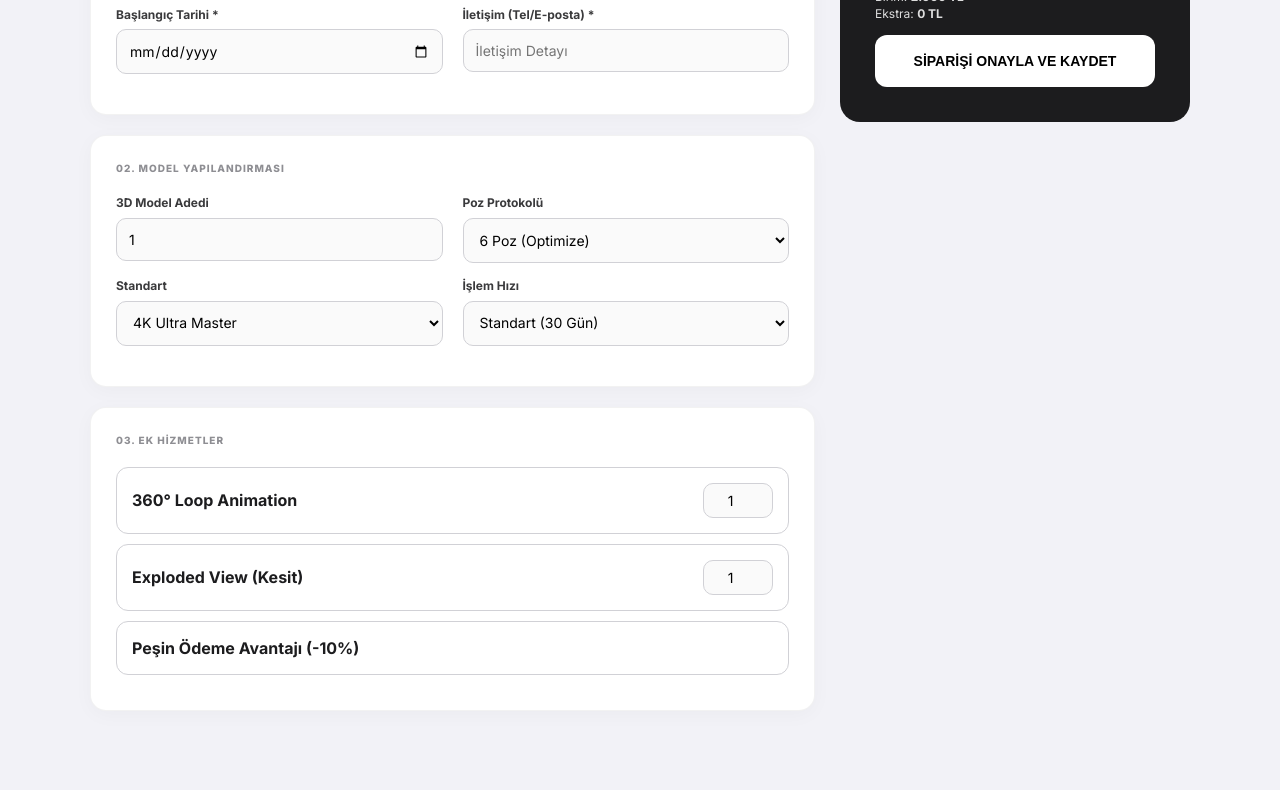
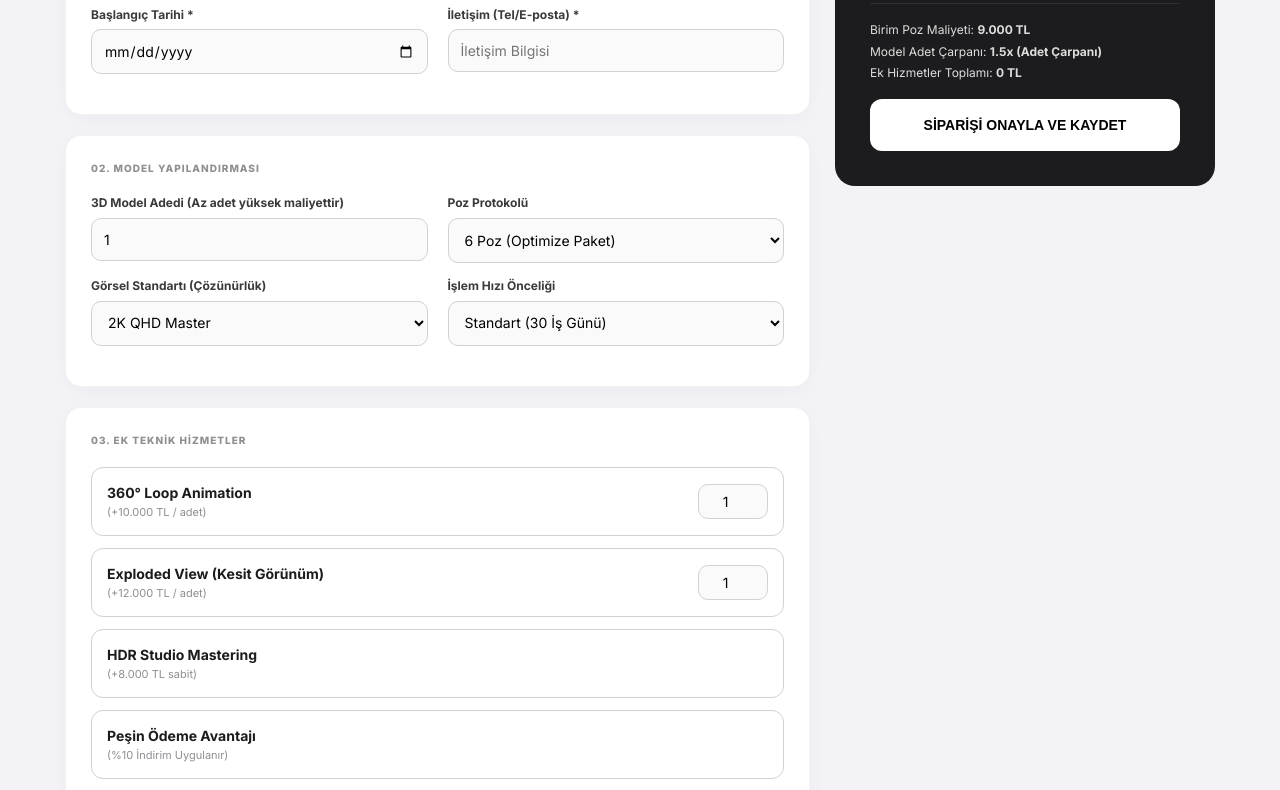
Before and after one commit to edikez/cg-order-system, a website: page index.html in a window 1280 px wide. Shown: the part 263-1053 px from the top of the page. Drawn offline with Linux system fonts and the light colour scheme.

Commit message:
Refactor styles and update service options in index.html
Updated layout styles and improved labels for clarity. Adjusted pricing and added new options for services.

```diff
--- a/index.html
+++ b/index.html
@@ -10,31 +10,34 @@
     :root { --bg: #f2f2f7; --card: #ffffff; --text: #1c1c1e; --accent: #007aff; --border: #d1d1d6; }
     * { margin: 0; padding: 0; box-sizing: border-box; -webkit-font-smoothing: antialiased; }
     body { background-color: var(--bg); color: var(--text); font-family: 'Inter', sans-serif; padding: 40px 20px; line-height: 1.4; }
-    .container { max-width: 1100px; margin: 0 auto; }
+    .container { max-width: 1150px; margin: 0 auto; }
     .site-header { margin-bottom: 30px; border-left: 6px solid var(--text); padding-left: 20px; }
     .card { background: var(--card); border-radius: 16px; padding: 25px; box-shadow: 0 4px 20px rgba(0,0,0,0.03); margin-bottom: 20px; border: 1px solid rgba(0,0,0,0.05); }
     .card-label { font-size: 10px; font-weight: 800; color: #8e8e93; text-transform: uppercase; letter-spacing: 1px; margin-bottom: 20px; display: block; }
-    .main-layout { display: grid; grid-template-columns: 1fr 350px; gap: 25px; }
+    .main-layout { display: grid; grid-template-columns: 1fr 380px; gap: 25px; }
     .row { display: grid; grid-template-columns: 1fr 1fr; gap: 20px; margin-bottom: 15px; }
     label { font-size: 12px; font-weight: 700; margin-bottom: 6px; color: #3a3a3c; display: block; }
     input, select { width: 100%; border: 1.2px solid var(--border); padding: 12px; border-radius: 10px; font-size: 14px; font-family: inherit; outline: none; background: #fafafa; }
     input:focus { border-color: var(--text); background: #fff; }
-    .addon-item { border: 1.2px solid var(--border); border-radius: 12px; padding: 15px; margin-bottom: 10px; display: flex; align-items: center; justify-content: space-between; gap: 15px; transition: 0.2s; }
-    .addon-item.active { border-color: var(--text); background: #fdfdfd; }
-    .addon-info { flex: 1; cursor: pointer; display: flex; align-items: center; gap: 10px; }
+
+    /* Ek Hizmetler Stili */
+    .addon-item { border: 1.2px solid var(--border); border-radius: 12px; padding: 15px; margin-bottom: 12px; display: flex; align-items: center; justify-content: space-between; gap: 15px; transition: 0.2s; cursor: pointer; }
+    .addon-item.active { border-color: var(--accent); background: #f0f7ff; box-shadow: 0 0 10px rgba(0,122,255,0.1); }
+    .addon-info { flex: 1; display: flex; flex-direction: column; gap: 2px; }
+    .addon-info b { font-size: 14px; }
+    .addon-info span { font-size: 11px; color: #8e8e93; }
     .qty-input { width: 70px !important; padding: 8px !important; text-align: center; }
+
     .sticky-side { position: sticky; top: 20px; }
     .price-card { background: var(--text); color: #fff; border-radius: 20px; padding: 35px; text-align: center; }
-    .price-main { font-size: 34px; font-weight: 900; margin: 10px 0; letter-spacing: -1px; }
-    .btn-finalize { width: 100%; background: #fff; color: #000; border: none; padding: 18px; border-radius: 12px; font-size: 14px; font-weight: 800; cursor: pointer; margin-top: 12px; text-transform: uppercase; transition: 0.3s; }
-    .btn-finalize:disabled { opacity: 0.5; cursor: not-allowed; }
-    .btn-ghost { width: 100%; background: transparent; color: #fff; border: 1px solid rgba(255,255,255,0.3); padding: 12px; border-radius: 10px; font-size: 12px; font-weight: 700; cursor: pointer; margin-top: 12px; }
-    .price-mini { text-align:left; font-size:12px; opacity:0.85; border-top:1px solid rgba(255,255,255,0.1); padding-top:15px; margin-top:15px; }
+    .price-main { font-size: 38px; font-weight: 900; margin: 10px 0; letter-spacing: -1px; }
+    .btn-finalize { width: 100%; background: #fff; color: #000; border: none; padding: 18px; border-radius: 12px; font-size: 14px; font-weight: 800; cursor: pointer; margin-top: 15px; text-transform: uppercase; transition: 0.3s; }
+    .btn-finalize:disabled { opacity: 0.4; cursor: not-allowed; }
+    .price-mini { text-align:left; font-size:12px; opacity:0.85; border-top:1px solid rgba(255,255,255,0.1); padding-top:15px; margin-top:15px; line-height: 1.8; }
+
+    /* PDF Gizli Alanı */
     #pdf-wrapper { position: absolute; left: -9999px; top: -9999px; }
-    .pdf-A4 { width: 210mm; background: #fff !important; color: #000 !important; padding: 25mm; font-family: 'Inter', sans-serif; position: relative; }
-    .pdf-header { border-bottom: 4px solid #000; padding-bottom: 15px; margin-bottom: 30px; display: flex; justify-content: space-between; align-items: flex-end; }
-    .pdf-total-box { margin-top: 40px; padding: 25px; background: #f9f9f9; border: 2.5px solid #000; text-align: center; }
-    @media (max-width: 960px) { .main-layout { grid-template-columns: 1fr; } .sticky-side { position: static; } }
+    .pdf-A4 { width: 210mm; background: #fff; color: #000; padding: 20mm; font-family: 'Inter', sans-serif; }
   </style>
 </head>
 <body>
@@ -55,54 +58,64 @@
         </div>
         <div class="row">
           <div class="input-wrap"><label>Başlangıç Tarihi *</label><input type="date" id="sDate" onchange="run()"></div>
-          <div class="input-wrap"><label>İletişim (Tel/E-posta) *</label><input type="text" id="contact" placeholder="İletişim Detayı"></div>
+          <div class="input-wrap"><label>İletişim (Tel/E-posta) *</label><input type="text" id="contact" placeholder="İletişim Bilgisi"></div>
         </div>
       </div>
 
       <div class="card">
         <span class="card-label">02. Model Yapılandırması</span>
         <div class="row">
-          <div class="input-wrap"><label>3D Model Adedi</label><input type="number" id="units" value="1" min="1" oninput="run()"></div>
+          <div class="input-wrap"><label>3D Model Adedi (Az adet yüksek maliyettir)</label><input type="number" id="units" value="1" min="1" oninput="run()"></div>
           <div class="input-wrap"><label>Poz Protokolü</label>
             <select id="poses" onchange="run()">
-              <option value="4">4 Poz (Standart Dışı)</option>
-              <option value="6" selected>6 Poz (Optimize)</option>
-              <option value="12">12 Poz (Premium)</option>
+              <option value="4">4 Poz (Detay Paket)</option>
+              <option value="6" selected>6 Poz (Optimize Paket)</option>
+              <option value="12">12 Poz (Premium Katalog)</option>
             </select>
           </div>
         </div>
         <div class="row">
-          <div class="input-wrap"><label>Standart</label>
+          <div class="input-wrap"><label>Görsel Standartı (Çözünürlük)</label>
             <select id="res" onchange="run()">
-              <option value="1000">HD Ready</option>
-              <option value="2000" selected>4K Ultra Master</option>
-              <option value="5000">8K Cinematic</option>
+              <option value="1000">HD (1080p)</option>
+              <option value="2000" selected>2K QHD Master</option>
+              <option value="4000">4K Ultra HD</option>
+              <option value="8000">8K Cinematic</option>
+              <option value="16000">16K Printing Master</option>
             </select>
           </div>
-          <div class="input-wrap"><label>İşlem Hızı</label>
+          <div class="input-wrap"><label>İşlem Hızı Önceliği</label>
             <select id="speed" onchange="run()">
-              <option value="1.0">Standart (30 Gün)</option>
-              <option value="1.7">Express (15 Gün)</option>
-              <option value="2.9">Quantum (7 Gün)</option>
+              <option value="1.0">Standart (30 İş Günü)</option>
+              <option value="1.7">Express (15 İş Günü)</option>
+              <option value="2.9">Quantum (7 İş Günü)</option>
             </select>
           </div>
         </div>
       </div>
 
       <div class="card">
-        <span class="card-label">03. Ek Hizmetler</span>
-        <div class="addon-item" id="box-m1">
-          <div class="addon-info" onclick="toggleM('m1')"><b>360° Loop Animation</b></div>
-          <input type="number" id="q1" value="1" min="1" class="qty-input" oninput="run()">
+        <span class="card-label">03. Ek Teknik Hizmetler</span>
+
+        <div class="addon-item" id="box-m1" onclick="toggleM('m1')">
+          <div class="addon-info"><b>360° Loop Animation</b><span>(+10.000 TL / adet)</span></div>
+          <input type="number" id="q1" value="1" min="1" class="qty-input" oninput="event.stopPropagation(); run()">
           <input type="checkbox" id="m1" style="display:none">
         </div>
-        <div class="addon-item" id="box-m2">
-          <div class="addon-info" onclick="toggleM('m2')"><b>Exploded View (Kesit)</b></div>
-          <input type="number" id="q2" value="1" min="1" class="qty-input" oninput="run()">
+
+        <div class="addon-item" id="box-m2" onclick="toggleM('m2')">
+          <div class="addon-info"><b>Exploded View (Kesit Görünüm)</b><span>(+12.000 TL / adet)</span></div>
+          <input type="number" id="q2" value="1" min="1" class="qty-input" oninput="event.stopPropagation(); run()">
           <input type="checkbox" id="m2" style="display:none">
         </div>
-        <div class="addon-item" id="box-m4">
-          <div class="addon-info" onclick="toggleM('m4')"><b>Peşin Ödeme Avantajı (-10%)</b></div>
+
+        <div class="addon-item" id="box-m3" onclick="toggleM('m3')">
+          <div class="addon-info"><b>HDR Studio Mastering</b><span>(+8.000 TL sabit)</span></div>
+          <input type="checkbox" id="m3" style="display:none">
+        </div>
+
+        <div class="addon-item" id="box-m4" onclick="toggleM('m4')">
+          <div class="addon-info"><b>Peşin Ödeme Avantajı</b><span>(%10 İndirim Uygulanır)</span></div>
           <input type="checkbox" id="m4" style="display:none">
         </div>
       </div>
@@ -110,10 +123,12 @@
 
     <div class="sticky-side">
       <div class="price-card">
+        <span class="card-label" style="color:rgba(255,255,255,0.5)">Stratejik Yatırım Bedeli</span>
         <h2 class="price-main" id="ui-total">0 TL</h2>
         <div class="price-mini">
-          <p>Birim: <b id="ui-up">0 TL</b></p>
-          <p>Ekstra: <b id="ui-extra">0 TL</b></p>
+          <p>Birim Poz Maliyeti: <b id="ui-up">0 TL</b></p>
+          <p>Model Adet Çarpanı: <b id="ui-mult">1.0x</b></p>
+          <p>Ek Hizmetler Toplamı: <b id="ui-extra">0 TL</b></p>
         </div>
         <button class="btn-finalize" id="finalBtn" onclick="finalize()">Siparişi Onayla ve Kaydet</button>
       </div>
@@ -123,25 +138,21 @@
 
 <div id="pdf-wrapper">
   <div id="pdf-doc" class="pdf-A4">
-    <div class="pdf-header">
-      <div><h1>SİPARİŞ FORMU</h1><p>EDİZ KEPİR | SENIOR LEAD CG ARTIST</p></div>
-      <div style="text-align:right">ID: <b id="p-id">---</b><br><span id="p-created-date">---</span></div>
+    <h2 style="border-bottom: 2px solid #000; padding-bottom: 10px;">SİPARİŞ ÖZETİ</h2>
+    <p><b>Firma:</b> <span id="p-firm"></span></p>
+    <p><b>ID:</b> <span id="p-id"></span></p>
+    <p><b>Başlangıç:</b> <span id="p-date"></span></p>
+    <p><b>Teknik Detay:</b> <span id="p-detail"></span></p>
+    <hr style="margin: 20px 0;">
+    <div id="p-extras-list"></div>
+    <div style="background: #eee; padding: 20px; margin-top: 30px; text-align: center;">
+      <h3>TOPLAM BEDEL: <span id="p-total"></span></h3>
     </div>
-    <p><b>Firma:</b> <span id="p-firm">---</span></p>
-    <p><b>Yetkili:</b> <span id="p-auth">---</span></p>
-    <p><b>Tarih:</b> <span id="p-date">---</span></p>
-    <div id="p-extras-list" style="margin-top:20px"></div>
-    <div class="pdf-total-box"><h1 id="p-total">0 TL</h1></div>
   </div>
 </div>
 
 <script>
   const qs = (id) => document.getElementById(id);
-
-  function safeInt(id, fallback = 0) {
-    const v = parseInt(qs(id).value, 10);
-    return isNaN(v) ? fallback : v;
-  }
 
   function toggleM(id) {
     const cb = qs(id);
@@ -151,93 +162,92 @@
   }
 
   function run() {
-    const units = safeInt('units', 1);
-    const poses = parseInt(qs('poses').value, 10);
-    const res = parseInt(qs('res').value, 10);
-    const speed = parseFloat(qs('speed').value);
+    const units = parseInt(qs('units').value) || 1;
+    const poses = parseInt(qs('poses').value);
+    const resValue = parseInt(qs('res').value);
+    const speedMult = parseFloat(qs('speed').value);
 
-    const unitP = res * (poses === 4 ? 1.3 : 1.0) * speed;
-    let total = (units * poses) * unitP;
+    // 1. Çözünürlük Bazlı Katsayı (HD=1, 2K=1.2, 4K=2, 8K=4, 16K=8)
+    let resMult = 1;
+    if(resValue === 2000) resMult = 1.2;
+    if(resValue === 4000) resMult = 2.0;
+    if(resValue === 8000) resMult = 4.0;
+    if(resValue === 16000) resMult = 8.0;
 
+    // 2. Adet Caydırıcılığı / Ölçeklendirme
+    // 1-2 adet için 1.5x fiyat, 3-5 için 1.2x, 10+ için 1.0x
+    let unitScale = 1.5;
+    if(units >= 3) unitScale = 1.2;
+    if(units >= 10) unitScale = 1.0;
+
+    // 3. Temel Hesaplama
+    const baseUnitPrice = 5000; // Baz fiyat
+    const currentUnitPrice = baseUnitPrice * resMult * speedMult * unitScale;
+    let total = (units * poses) * currentUnitPrice;
+
+    // 4. Ek Hizmetler
     let extras = 0;
-    if (qs('m1').checked) extras += 10000 * safeInt('q1', 1);
-    if (qs('m2').checked) extras += 12000 * safeInt('q2', 1);
+    if(qs('m1').checked) extras += 10000 * (parseInt(qs('q1').value) || 1);
+    if(qs('m2').checked) extras += 12000 * (parseInt(qs('q2').value) || 1);
+    if(qs('m3').checked) extras += 8000;
 
     total += extras;
-    if (qs('m4').checked) total *= 0.9;
-    if (total < 15000) total = 15000;
 
-    const totalStr = Math.round(total).toLocaleString('tr-TR') + " TL";
-    qs('ui-total').innerText = totalStr;
-    qs('ui-up').innerText = Math.round(unitP).toLocaleString('tr-TR') + " TL";
-    qs('ui-extra').innerText = Math.round(extras).toLocaleString('tr-TR') + " TL";
+    // 5. İndirim
+    if(qs('m4').checked) total *= 0.9;
 
-    return { total: totalStr, unitPrice: unitP, extras: extras };
+    // 6. Minimum Proje Bedeli (Caydırıcı Alt Sınır)
+    if(total < 25000) total = 25000;
+
+    // UI Güncelleme
+    qs('ui-total').innerText = Math.round(total).toLocaleString('tr-TR') + " TL";
+    qs('ui-up').innerText = Math.round(currentUnitPrice).toLocaleString('tr-TR') + " TL";
+    qs('ui-mult').innerText = unitScale + "x (Adet Çarpanı)";
+    qs('ui-extra').innerText = extras.toLocaleString('tr-TR') + " TL";
+
+    return { total: Math.round(total).toLocaleString('tr-TR') + " TL", units, poses, res: qs('res').options[qs('res').selectedIndex].text };
   }
 
   async function finalize() {
     const firm = qs('firm').value.trim();
-    const auth = qs('auth').value.trim();
-    const contact = qs('contact').value.trim();
     const btn = qs('finalBtn');
-
-    if (!firm || !auth || !contact) {
-      alert('Lütfen tüm alanları doldurun.');
-      return;
-    }
+    if(!firm) { alert("Firma adı zorunludur."); return; }
 
     btn.disabled = true;
-    btn.innerText = "İŞLENİYOR...";
+    btn.innerText = "KAYDEDİLİYOR...";
 
     const data = run();
-    const spid = Math.random().toString(36).slice(2, 8).toUpperCase();
+    const spid = "EK-" + Math.random().toString(36).substring(2,7).toUpperCase();
 
-    // PDF Verilerini Bas
-    qs('p-id').innerText = "#SP-" + spid;
-    qs('p-created-date').innerText = new Date().toLocaleDateString('tr-TR');
+    // PDF Hazırlık
     qs('p-firm').innerText = firm;
-    qs('p-auth').innerText = auth + " (" + contact + ")";
+    qs('p-id').innerText = spid;
     qs('p-date').innerText = qs('sDate').value;
     qs('p-total').innerText = data.total;
-
-    // PDF Oluştur
-    const opt = {
-      margin: 0,
-      filename: `Siparis_${firm}_${spid}.pdf`,
-      jsPDF: { unit: 'mm', format: 'a4', orientation: 'portrait' }
-    };
+    qs('p-detail').innerText = `${data.units} Model x ${data.poses} Poz | ${data.res}`;
 
     try {
-      // 1. PDF İndir
-      await html2pdf().from(qs('pdf-doc')).set(opt).save();
+      // 1. PDF Üret
+      await html2pdf().from(qs('pdf-doc')).save(`Siparis_${firm}_${spid}.pdf`);
 
-      // 2. Netlify / Telegram Gönderimi
-      const response = await fetch("/.netlify/functions/create-order", {
+      // 2. Netlify Fonksiyonuna Gönder
+      await fetch("/.netlify/functions/create-order", {
         method: "POST",
-        headers: { "Content-Type": "application/json" },
-        body: JSON.stringify({
-          spid: spid,
-          firm: firm,
-          auth: auth,
-          contact: contact,
-          total: data.total,
-          date: qs('sDate').value
-        })
+        body: JSON.stringify({ spid, firm, total: data.total, contact: qs('contact').value })
       });
 
-      if(response.ok) alert("Sipariş alındı ve PDF oluşturuldu.");
-      else throw new Error("Sunucu hatası");
-
-    } catch (err) {
-      console.error(err);
-      alert("İşlem sırasında bir hata oluştu ama PDF indirilmiş olabilir.");
+      alert("Sipariş başarıyla oluşturuldu.");
+    } catch(e) {
+      alert("Sipariş veritabanına işlenirken bir sorun oluştu ancak PDF'iniz hazır.");
     } finally {
       btn.disabled = false;
-      btn.innerText = "SİPARİŞİ ONAYLA VE KAYDET";
+      btn.innerText = "Siparişi Onayla ve Kaydet";
     }
   }
 
-  run(); // Başlangıç hesaplaması
+  // İlk çalıştırma
+  run();
 </script>
+
 </body>
 </html>
```
